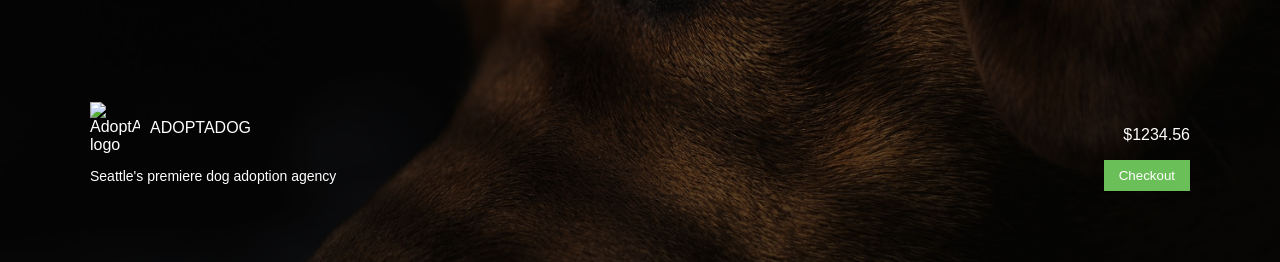
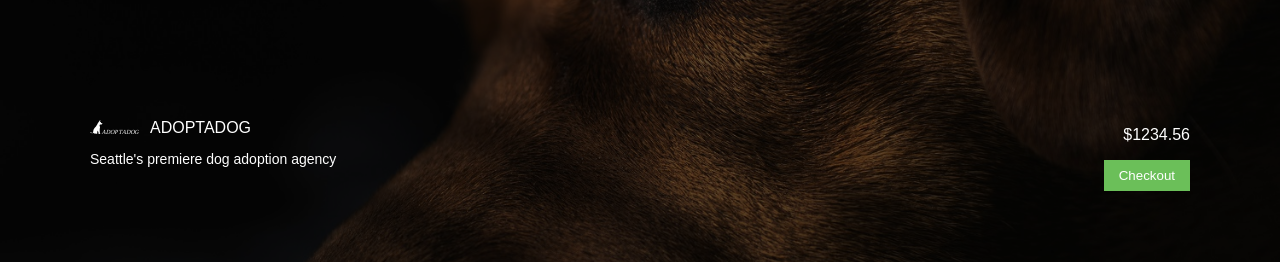
Before and after one commit to philltan916-create/Adopt-A-Dog-A1-, a plain HTML site: page index.html in a window 1280 px wide. Shown: the top 262 px of the page. Drawn offline with Linux system fonts and the light colour scheme.

Commit message:
Fix HTML structure and update logo path

```diff
--- a/index.html
+++ b/index.html
@@ -15,7 +15,7 @@
 
       <div class="hero-left">
         <div class="logo">
-          <img src="adoptadog-logo.svg" alt="AdoptADog logo"
+          <img src="Adopt-Dog/adoptadog-logo.svg" alt="AdoptADog logo"
           <h1>ADOPTADOG</h1>
         </div>
 
```
